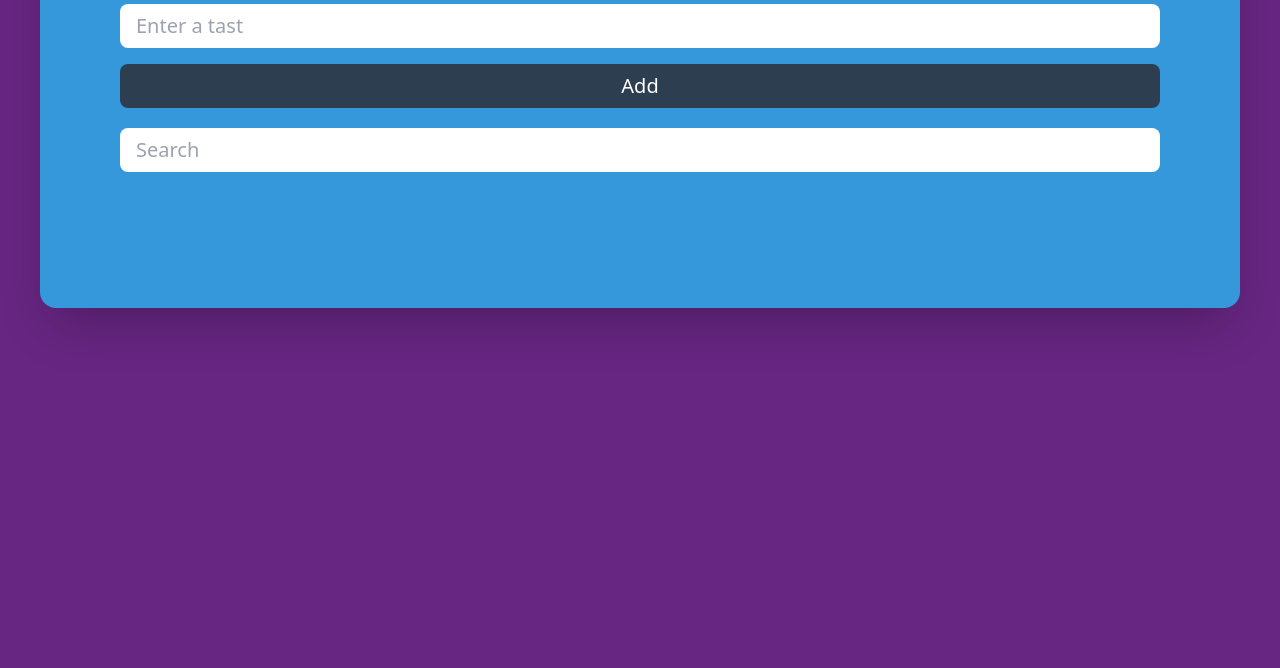
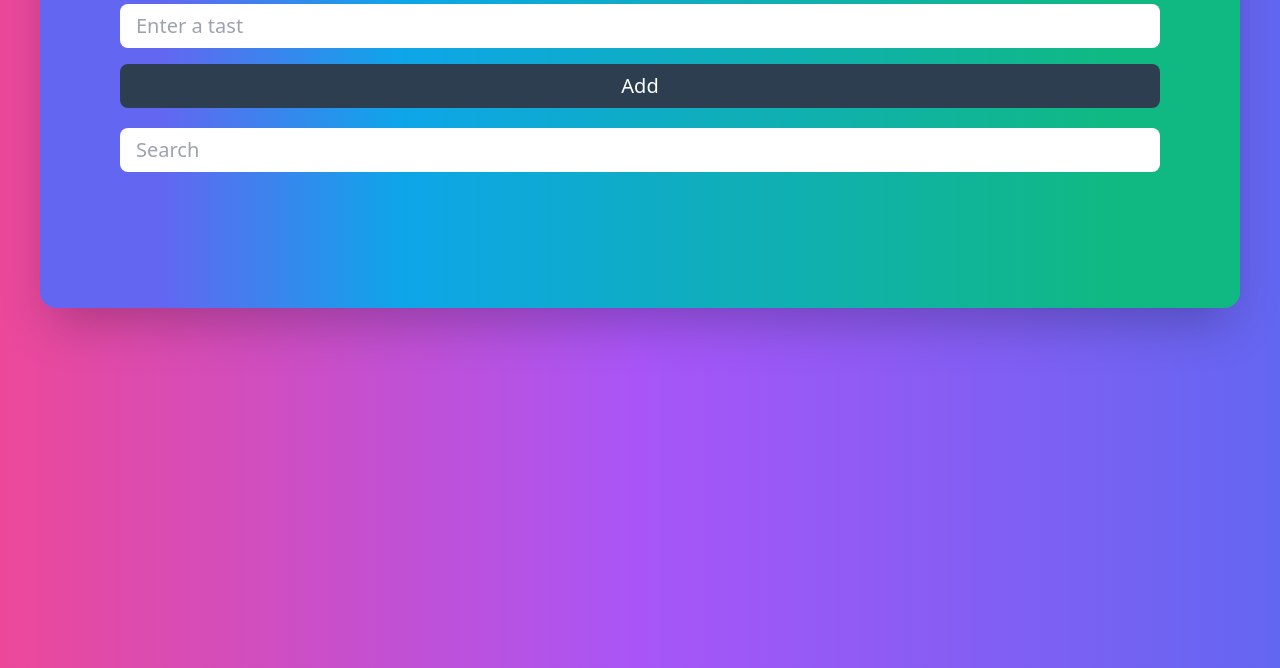
Before and after one commit to sbsakib8/todo-app, a website built with Vite: page index.html in a window 1280 px wide. Shown: the part 132-800 px from the top of the page. Built offline with nearby package versions, Linux system fonts and the light colour scheme.

Commit message:
add background gradients.

```diff
--- a/style.css
+++ b/style.css
@@ -5,13 +5,13 @@
 
 @layer base{
     body{
-        @apply bg-[#672682] text-white flex justify-center text-center;
+        @apply bg-gradient-to-r from-pink-500 via-purple-500 to-indigo-500 text-white flex justify-center text-center;
     }
 }
 
 @layer utilities{
     .container{
-        @apply mt-12 lg:m-10 bg-[#3498db] py-8 px-20 rounded-2xl shadow-2xl;
+        @apply mt-12 lg:m-10 bg-gradient-to-r from-indigo-500 from-10% via-sky-500 via-30% to-emerald-500 to-90% py-8 px-20 rounded-2xl shadow-2xl;
     }
 
     .heading{
```
